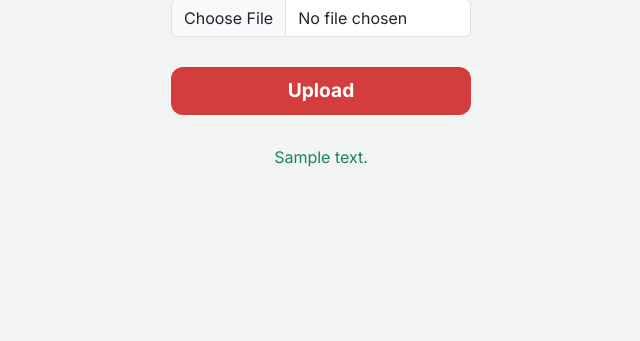
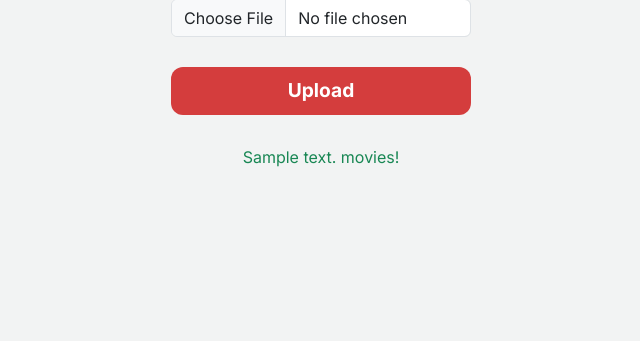
Before and after one commit to xenkou90/the-movie-picker, a Flask app: template templates/upload.html in a window 1280 px wide. Shown: the part 189-530 px from the top of the page, without its empty margins (319-959 px from the left). Run offline with Flask 3, Linux system fonts and the light colour scheme; the template is opened without the code that fills it: most values are stand-ins (such as "Sample title", 1, 10 or a date in 2020); some libraries are stand-ins or nearby versions.

Commit message:
Cleaned up CSV upload message to avoid duplication and cleared reset_message when uploading a new CSV

```diff
--- a/app.py
+++ b/app.py
@@ -261,9 +261,14 @@ def index():
                 # Add to DB
                 add_watched_movies(movies_to_add)
 
-                upload_message = f"Uploaded {len(movies_to_add)} movies!"
+                upload_message = len(movies_to_add)
+
+                # Clear RESET message if CSV is uploaded
+                reset_message = None
+
             else:
                 upload_message = "Please upload a valid CSV file"
+                reset_message = None
 
 
 
--- a/templates/index.html
+++ b/templates/index.html
@@ -105,7 +105,7 @@
                     </form>
 
                     {% if upload_message %}
-                        <p class="text-light mt-2">{{ upload_message }}</p>
+                        <p class="text-light mt-2">Houston, we have a CSV of {{ upload_message }} movies!</p>
                     {% endif %}
 
                     {% if reset_message %}
--- a/templates/upload.html
+++ b/templates/upload.html
@@ -46,7 +46,7 @@
         </form>
 
         {% if upload_message %}
-            <p class="mt-3 text-success text-center">{{ upload_message }}</p>
+            <p class="mt-3 text-success text-center">{{ upload_message }} movies!</p>
         {% endif %}
 
     </div>
```
